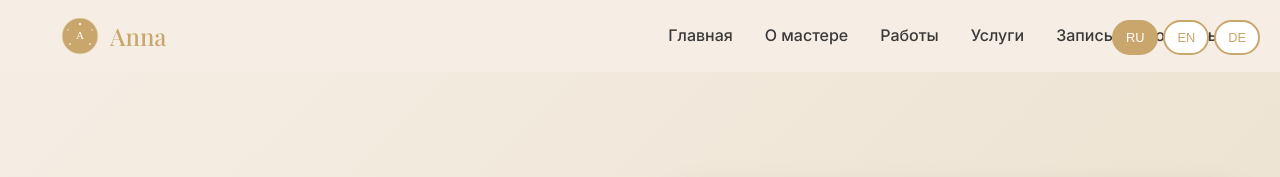
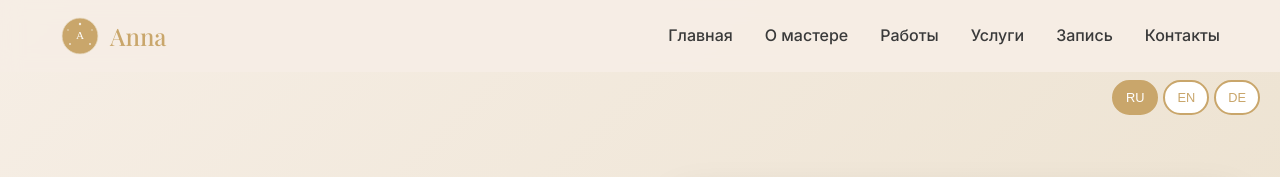
Before and after one commit to NastLen/anna-nails-website, a plain HTML site: page index.html in a window 1280 px wide. Shown: the top 177 px of the page. Drawn offline with nearby package versions, Linux system fonts and the light colour scheme.

Commit message:
The language selection is transfered to a different place

```diff
--- a/css/style.css
+++ b/css/style.css
@@ -108,7 +108,7 @@ h1, h2, h3, h4, h5, h6 {
 /* Language Switcher */
 .language-switcher {
     position: fixed;
-    top: 20px;
+    top: 80px;
     right: 20px;
     z-index: 1001;
     display: flex;
```
